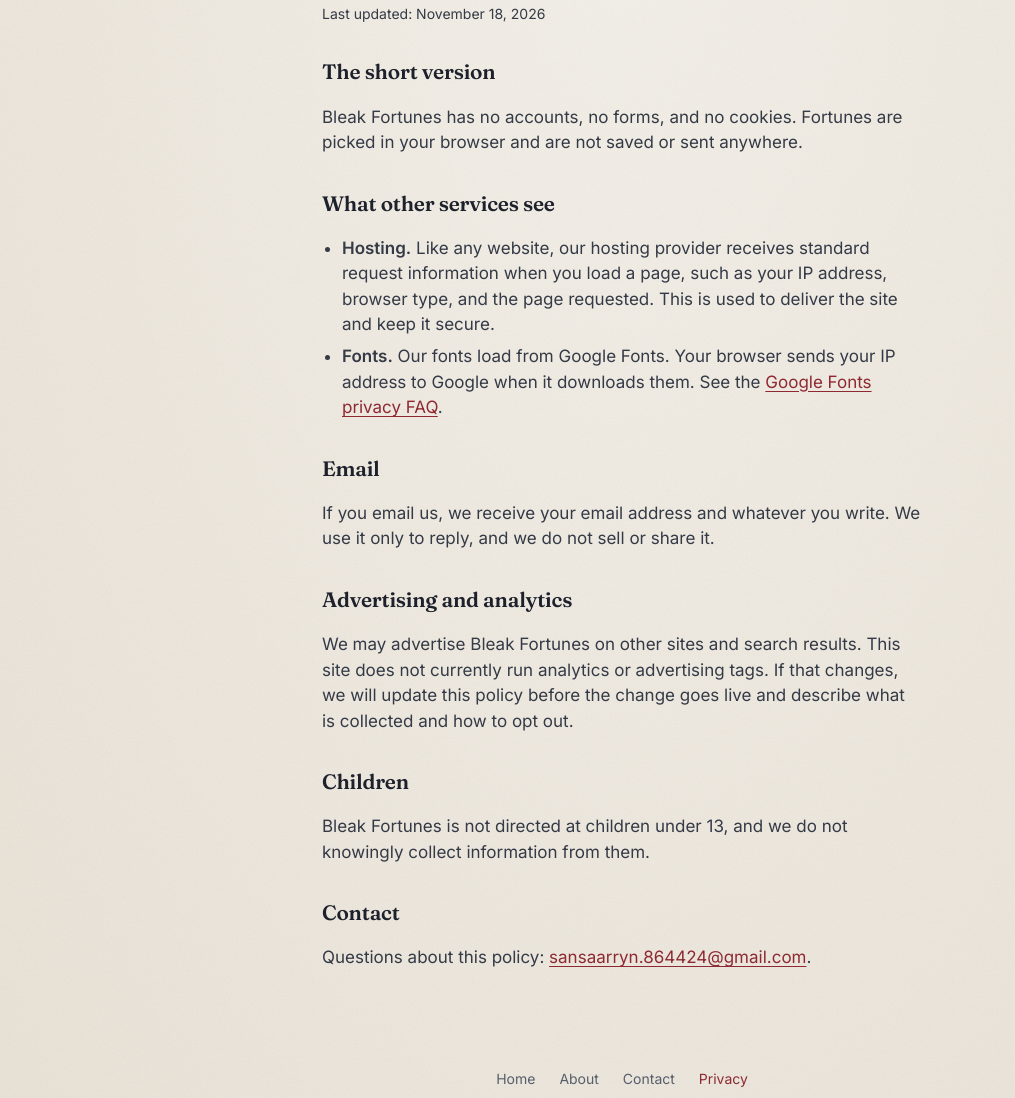
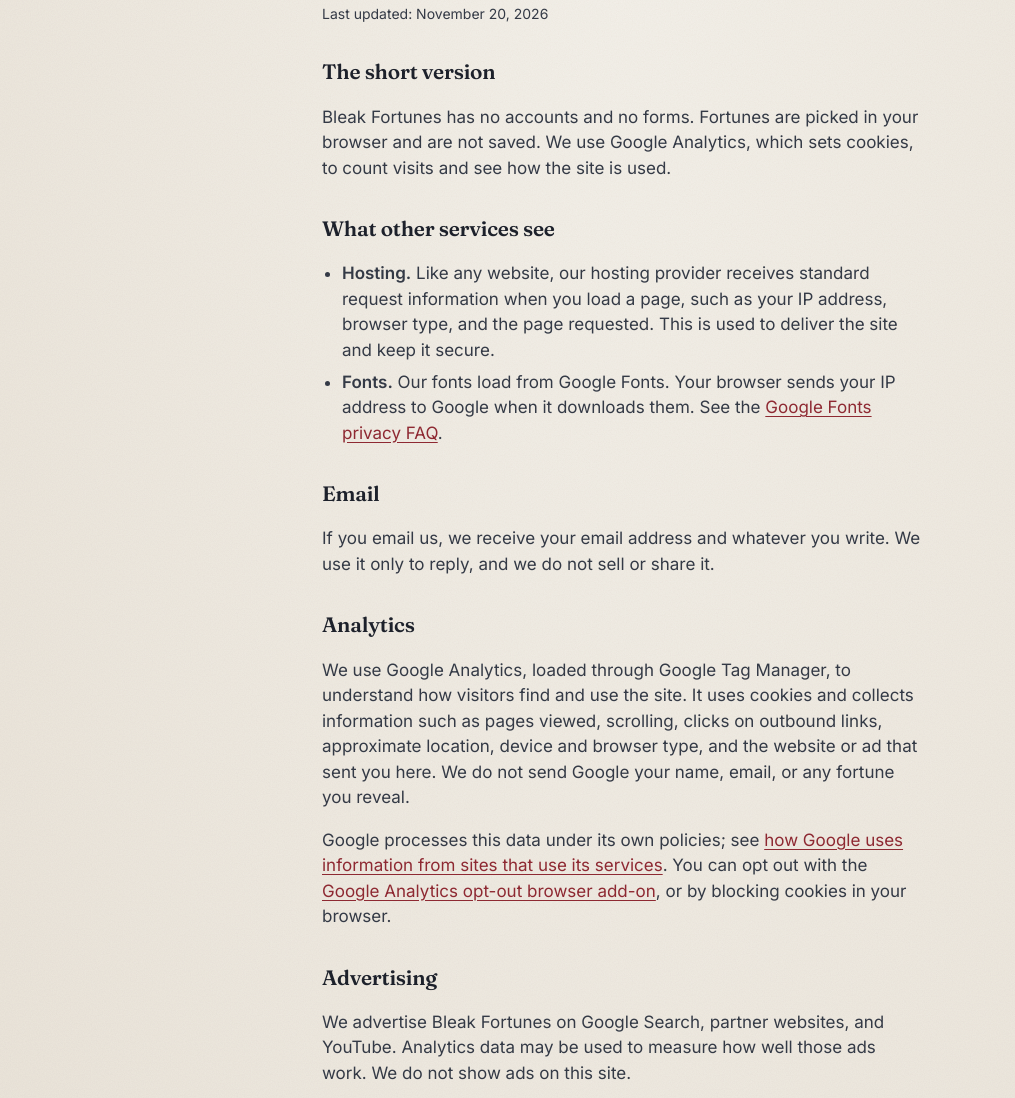
Before and after one commit to jaswani/bleak-fortunes, a plain HTML site: page privacy.html in a window 1280 px wide. Shown: the part 160-1258 px from the top of the page, without its empty margins (18-1033 px from the left). Drawn offline with Linux system fonts and the light colour scheme.

Commit message:
Add Google tag and update privacy policy for analytics
Installs the Google tag (GTM-MPZJ584S, sending to GA4 G-PHTGVXX13D) on every page so ad campaigns can be measured. The privacy policy previously said the site ran no analytics and set no cookies; it now describes what Google Analytics collects and how to opt out. No consent banner: ads will not target the EEA.

```diff
--- a/privacy.html
+++ b/privacy.html
@@ -3,6 +3,13 @@
 <head>
   <meta charset="utf-8">
   <meta name="viewport" content="width=device-width, initial-scale=1">
+  <!-- Google tag (GTM-MPZJ584S, sends to GA4 G-PHTGVXX13D). Keep high in <head>. -->
+  <script async src="https://www.googletagmanager.com/gtm.js?id=GTM-MPZJ584S"></script>
+  <script>
+    window.dataLayer = window.dataLayer || [];
+    function gtag(){dataLayer.push(arguments);}
+    gtag('js', new Date());
+  </script>
   <title>Privacy Policy | Bleak Fortunes</title>
   <meta name="description" content="What data Bleak Fortunes collects (almost none), what our hosting and font providers see, and how to contact us.">
   <link rel="canonical" href="https://bleak-fortunes.onrender.com/privacy.html">
@@ -19,10 +26,10 @@
 
   <main class="page">
     <h1>Privacy Policy</h1>
-    <p class="updated">Last updated: November 18, 2026</p>
+    <p class="updated">Last updated: November 20, 2026</p>
 
     <h2>The short version</h2>
-    <p>Bleak Fortunes has no accounts, no forms, and no cookies. Fortunes are picked in your browser and are not saved or sent anywhere.</p>
+    <p>Bleak Fortunes has no accounts and no forms. Fortunes are picked in your browser and are not saved. We use Google Analytics, which sets cookies, to count visits and see how the site is used.</p>
 
     <h2>What other services see</h2>
     <ul>
@@ -33,8 +40,12 @@
     <h2>Email</h2>
     <p>If you email us, we receive your email address and whatever you write. We use it only to reply, and we do not sell or share it.</p>
 
-    <h2>Advertising and analytics</h2>
-    <p>We may advertise Bleak Fortunes on other sites and search results. This site does not currently run analytics or advertising tags. If that changes, we will update this policy before the change goes live and describe what is collected and how to opt out.</p>
+    <h2>Analytics</h2>
+    <p>We use Google Analytics, loaded through Google Tag Manager, to understand how visitors find and use the site. It uses cookies and collects information such as pages viewed, scrolling, clicks on outbound links, approximate location, device and browser type, and the website or ad that sent you here. We do not send Google your name, email, or any fortune you reveal.</p>
+    <p>Google processes this data under its own policies; see <a href="https://policies.google.com/technologies/partner-sites" rel="noopener">how Google uses information from sites that use its services</a>. You can opt out with the <a href="https://tools.google.com/dlpage/gaoptout" rel="noopener">Google Analytics opt-out browser add-on</a>, or by blocking cookies in your browser.</p>
+
+    <h2>Advertising</h2>
+    <p>We advertise Bleak Fortunes on Google Search, partner websites, and YouTube. Analytics data may be used to measure how well those ads work. We do not show ads on this site.</p>
 
     <h2>Children</h2>
     <p>Bleak Fortunes is not directed at children under 13, and we do not knowingly collect information from them.</p>
```
Also changed, not shown: 404.html (+7 -0 lines), about.html (+7 -0 lines), contact.html (+7 -0 lines), index.html (+7 -0 lines).
